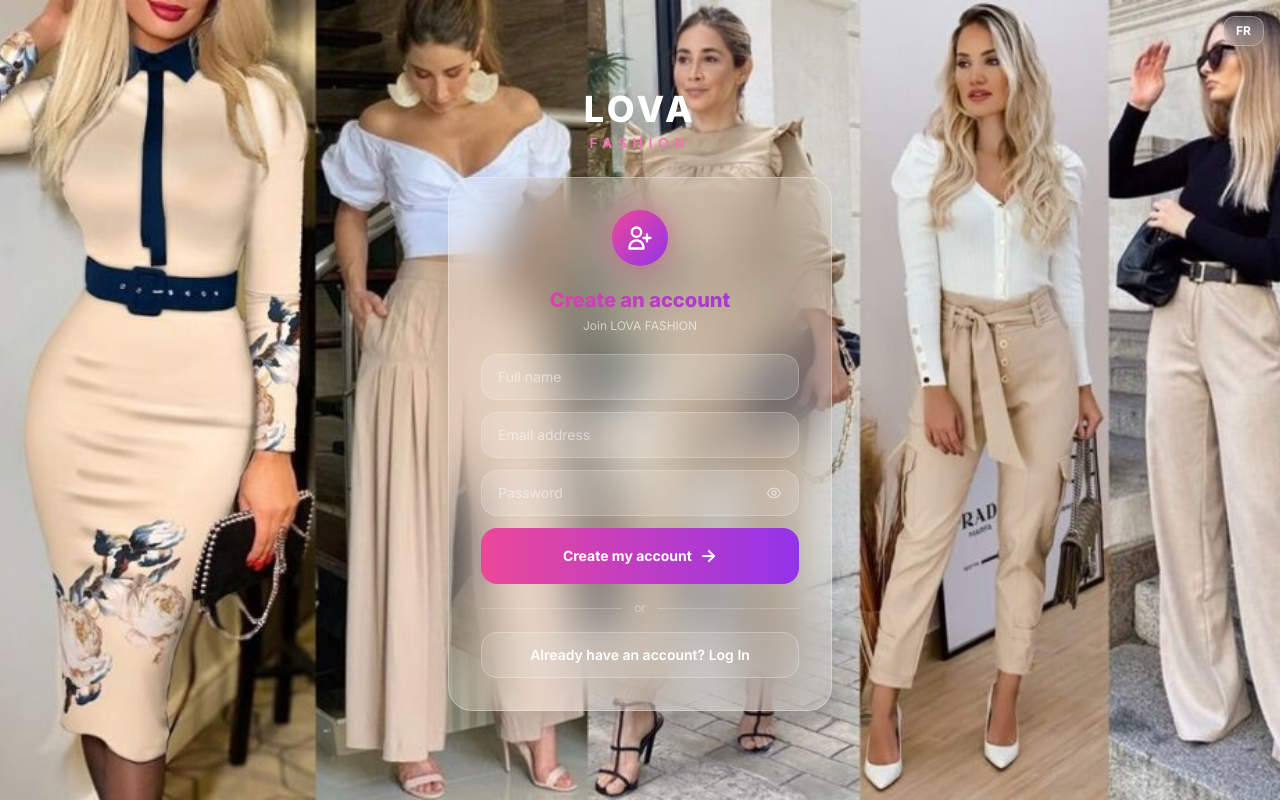
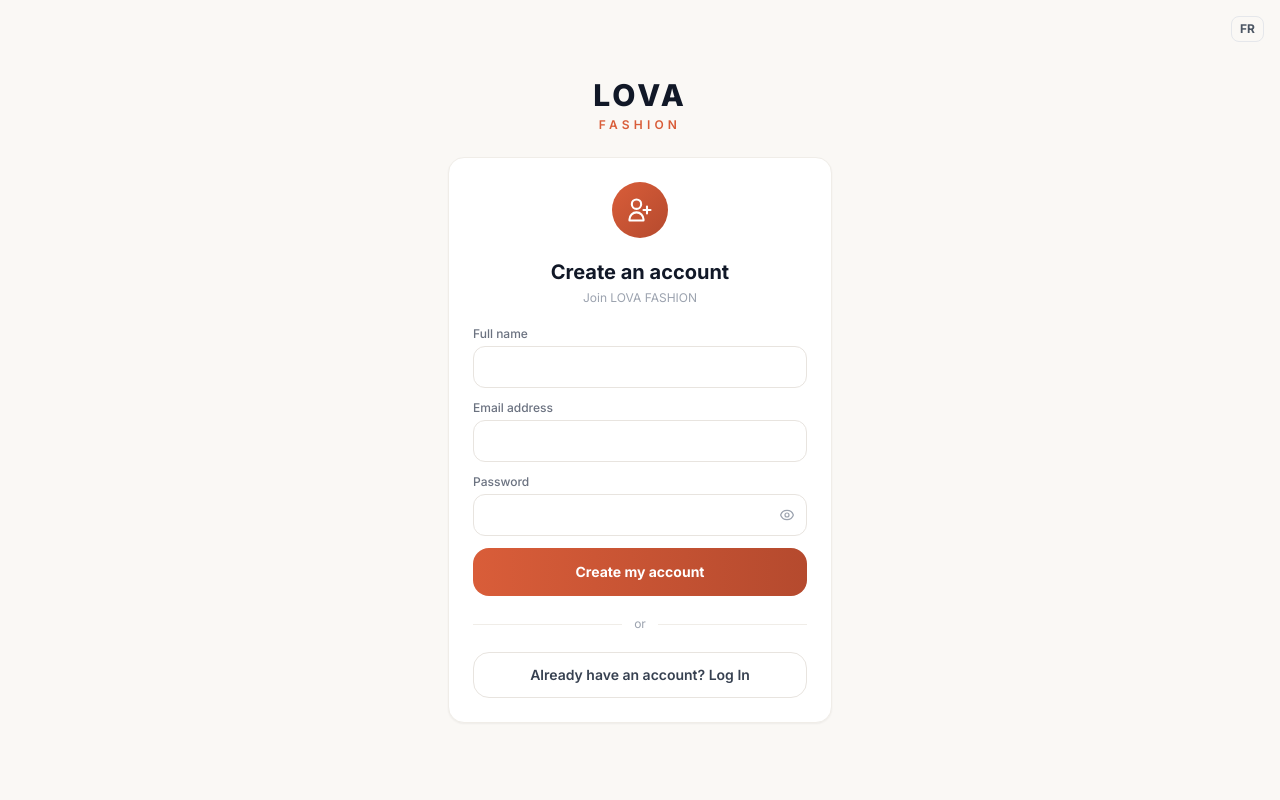
Before and after one commit to Gunter05/lova-fashion, a React (Vite) app in the folder frontend/: page /register in a window 1280 px wide. Built offline with nearby package versions, Linux system fonts and the light colour scheme; no server answers.

Commit message:
refactor(auth): modernize login and register pages with consistent design system

```diff
--- a/frontend/src/modules/auth/LoginPage.jsx
+++ b/frontend/src/modules/auth/LoginPage.jsx
@@ -4,7 +4,6 @@ import { login as loginApi } from '../../api/auth';
 import { useAuth } from '../../context/AuthContext';
 import { useFlow } from '../../context/FlowContext';
 import { useLanguage } from '../../context/LanguageContext';
-import fashionBg from '../../assets/fashion1.png';
 
 export default function LoginPage() {
   const navigate = useNavigate();
@@ -45,171 +44,128 @@ export default function LoginPage() {
   };
 
   return (
-    <div
-      className="relative min-h-screen flex items-center justify-center overflow-hidden"
-      style={{
-        backgroundImage: `url(${fashionBg})`,
-        backgroundSize: 'cover',
-        backgroundPosition: 'center',
-      }}
-    >
-      {/* Floating Language Switcher */}
+    <div className="relative min-h-screen flex items-center justify-center px-4" style={{ background: '#FAF8F5' }}>
+      {/* Language switcher — same style as the in-app header */}
       <button
         onClick={() => changeLanguage(locale === 'en' ? 'fr' : 'en')}
-        className="absolute top-4 right-4 text-xs font-bold px-3 py-1.5 rounded-xl border border-white/30 text-white bg-white/10 hover:bg-white/20 transition z-50 backdrop-blur"
+        className="absolute top-4 right-4 text-xs font-bold px-2 py-1 rounded-lg border border-gray-200 text-gray-600 hover:bg-gray-100 transition"
       >
         {locale === 'en' ? 'FR' : 'EN'}
       </button>
 
-      {/* Glassmorphism Card */}
-      <div className="relative z-10 w-full max-w-sm mx-4">
-        {/* Logo above card */}
+      <div className="w-full max-w-sm">
+        {/* Branding — same treatment as Sidebar/AppLayout */}
         <div className="text-center mb-6">
-          <h1 className="text-4xl font-extrabold tracking-widest text-white">LOVA</h1>
-          <p className="text-pink-400 text-sm font-semibold tracking-[0.4em] uppercase mt-1">Fashion</p>
+          <span className="text-3xl font-extrabold tracking-widest text-gray-900">LOVA</span>
+          <p className="text-xs font-semibold tracking-[0.35em] text-terracotta uppercase mt-1">Fashion</p>
         </div>
 
+        {/* Card — same convention as ProfilePage etc.: white, rounded-2xl, shadow-sm, #F0EDE8 border */}
+        <div className="bg-white rounded-2xl shadow-sm border border-[#F0EDE8] p-6">
+          <div className="flex justify-center mb-5">
             <div
-          className="rounded-3xl p-8 shadow-2xl"
-          style={{
-            background: 'rgba(255,255,255,0.18)',
-            backdropFilter: 'blur(24px)',
-            WebkitBackdropFilter: 'blur(24px)',
-            border: '1px solid rgba(255,255,255,0.3)',
-          }}
+              className="w-14 h-14 rounded-full flex items-center justify-center"
+              style={{ background: 'linear-gradient(135deg, #D95D39, #B54A2E)' }}
             >
-          {/* Avatar */}
-          <div className="flex justify-center mb-6">
-            <div
-              className="w-16 h-16 rounded-full flex items-center justify-center shadow-lg"
-              style={{
-                background: 'linear-gradient(135deg, #EC4899, #9333EA)',
-                boxShadow: '0 0 32px rgba(236,72,153,0.5)',
-              }}
-            >
-              <svg className="w-8 h-8 text-white" fill="none" stroke="currentColor" strokeWidth={2} viewBox="0 0 24 24">
+              <svg className="w-7 h-7 text-white" fill="none" stroke="currentColor" strokeWidth={1.8} viewBox="0 0 24 24">
                 <path strokeLinecap="round" strokeLinejoin="round" d="M16 7a4 4 0 11-8 0 4 4 0 018 0zM12 14a7 7 0 00-7 7h14a7 7 0 00-7-7z" />
               </svg>
             </div>
           </div>
 
-          {/* Title */}
-          <div className="text-center mb-6">
-            <p className="text-white/80 text-sm mb-1">{t('auth.welcome')}</p>
-            <h2
-              className="text-2xl font-extrabold"
-              style={{ background: 'linear-gradient(90deg, #EC4899, #9333EA)', WebkitBackgroundClip: 'text', WebkitTextFillColor: 'transparent' }}
-            >
-              {t('auth.loginTitle')}
-            </h2>
-            <p className="text-white/60 text-xs mt-1">{t('auth.loginSubtitle')}</p>
+          <div className="text-center mb-5">
+            <h2 className="text-xl font-bold text-gray-900">{t('auth.loginTitle')}</h2>
+            <p className="text-xs text-gray-400 mt-1">{t('auth.loginSubtitle')}</p>
           </div>
 
           {error && (
-            <div className="mb-4 rounded-xl bg-red-500/20 border border-red-400/40 px-4 py-3 text-sm text-red-200">
+            <div className="mb-4 rounded-2xl border border-red-100 bg-red-50 px-4 py-3 text-sm text-red-700">
               {error}
             </div>
           )}
 
-          <form onSubmit={handleSubmit} noValidate className="space-y-4">
-            {/* Email */}
-            <div
-              className="flex items-center gap-3 rounded-2xl px-4 py-3"
-              style={{ background: 'rgba(255,255,255,0.15)', border: '1px solid rgba(255,255,255,0.2)' }}
-            >
-              <svg className="w-4 h-4 text-pink-300 shrink-0" fill="none" stroke="currentColor" strokeWidth={2} viewBox="0 0 24 24">
-                <path strokeLinecap="round" strokeLinejoin="round" d="M3 8l7.89 5.26a2 2 0 002.22 0L21 8M5 19h14a2 2 0 002-2V7a2 2 0 00-2-2H5a2 2 0 00-2 2v10a2 2 0 002 2z" />
-              </svg>
+          <form onSubmit={handleSubmit} noValidate className="space-y-3">
+            <div>
+              <label className="block text-xs font-medium text-gray-500 mb-1">{t('auth.email')}</label>
               <input
                 type="email"
                 autoComplete="email"
                 required
                 value={email}
                 onChange={(e) => setEmail(e.target.value)}
-                placeholder={t('auth.email')}
-                className="flex-1 bg-transparent text-sm text-white placeholder-white/50 focus:outline-none"
+                className="w-full rounded-xl border border-[#E8E4DF] px-4 py-2.5 text-sm focus:outline-none focus:border-terracotta bg-white"
               />
             </div>
 
-            {/* Password */}
-            <div
-              className="flex items-center gap-3 rounded-2xl px-4 py-3"
-              style={{ background: 'rgba(255,255,255,0.15)', border: '1px solid rgba(255,255,255,0.2)' }}
-            >
-              <svg className="w-4 h-4 text-pink-300 shrink-0" fill="none" stroke="currentColor" strokeWidth={2} viewBox="0 0 24 24">
-                <path strokeLinecap="round" strokeLinejoin="round" d="M12 15v2m-6 4h12a2 2 0 002-2v-6a2 2 0 00-2-2H6a2 2 0 00-2 2v6a2 2 0 002 2zm10-10V7a4 4 0 00-8 0v4h8z" />
-              </svg>
+            <div>
+              <label className="block text-xs font-medium text-gray-500 mb-1">{t('auth.password')}</label>
+              <div className="relative">
                 <input
                   type={showPwd ? 'text' : 'password'}
                   autoComplete="current-password"
                   required
                   value={mot_de_passe}
                   onChange={(e) => setMotDePasse(e.target.value)}
-                placeholder={t('auth.password')}
-                className="flex-1 bg-transparent text-sm text-white placeholder-white/50 focus:outline-none"
+                  className="w-full rounded-xl border border-[#E8E4DF] px-4 py-2.5 pr-10 text-sm focus:outline-none focus:border-terracotta bg-white"
                 />
-              <button type="button" onClick={() => setShowPwd(!showPwd)} className="text-white/50 hover:text-white/80">
-                {showPwd
-                  ? <svg className="w-4 h-4" fill="none" stroke="currentColor" strokeWidth={2} viewBox="0 0 24 24"><path strokeLinecap="round" strokeLinejoin="round" d="M13.875 18.825A10.05 10.05 0 0112 19c-4.478 0-8.268-2.943-9.543-7a9.97 9.97 0 011.563-3.029m5.858.908a3 3 0 114.243 4.243M9.878 9.878l4.242 4.242M9.88 9.88l-3.29-3.29m7.532 7.532l3.29 3.29M3 3l3.59 3.59m0 0A9.953 9.953 0 0112 5c4.478 0 8.268 2.943 9.543 7a10.025 10.025 0 01-4.132 4.411m0 0L21 21" /></svg>
-                  : <svg className="w-4 h-4" fill="none" stroke="currentColor" strokeWidth={2} viewBox="0 0 24 24"><path strokeLinecap="round" strokeLinejoin="round" d="M15 12a3 3 0 11-6 0 3 3 0 016 0z" /><path strokeLinecap="round" strokeLinejoin="round" d="M2.458 12C3.732 7.943 7.523 5 12 5c4.478 0 8.268 2.943 9.542 7-1.274 4.057-5.064 7-9.542 7-4.477 0-8.268-2.943-9.542-7z" /></svg>
-                }
+                <button
+                  type="button"
+                  onClick={() => setShowPwd(!showPwd)}
+                  className="absolute right-3 top-1/2 -translate-y-1/2 text-gray-400 hover:text-gray-600"
+                >
+                  {showPwd ? (
+                    <svg className="w-4 h-4" fill="none" stroke="currentColor" strokeWidth={1.8} viewBox="0 0 24 24"><path strokeLinecap="round" strokeLinejoin="round" d="M13.875 18.825A10.05 10.05 0 0112 19c-4.478 0-8.268-2.943-9.543-7a9.97 9.97 0 011.563-3.029m5.858.908a3 3 0 114.243 4.243M9.878 9.878l4.242 4.242M9.88 9.88l-3.29-3.29m7.532 7.532l3.29 3.29M3 3l3.59 3.59m0 0A9.953 9.953 0 0112 5c4.478 0 8.268 2.943 9.543 7a10.025 10.025 0 01-4.132 4.411m0 0L21 21" /></svg>
+                  ) : (
+                    <svg className="w-4 h-4" fill="none" stroke="currentColor" strokeWidth={1.8} viewBox="0 0 24 24"><path strokeLinecap="round" strokeLinejoin="round" d="M15 12a3 3 0 11-6 0 3 3 0 016 0z" /><path strokeLinecap="round" strokeLinejoin="round" d="M2.458 12C3.732 7.943 7.523 5 12 5c4.478 0 8.268 2.943 9.542 7-1.274 4.057-5.064 7-9.542 7-4.477 0-8.268-2.943-9.542-7z" /></svg>
+                  )}
                 </button>
               </div>
+            </div>
 
-            {/* Submit */}
-            <button
-              type="submit"
-              disabled={loading}
-              className="w-full rounded-2xl py-3.5 text-sm font-bold text-white flex items-center justify-center gap-2 transition-opacity disabled:opacity-60"
-              style={{ background: 'linear-gradient(90deg, #EC4899, #9333EA)' }}
-            >
-              {loading ? t('auth.loggingIn') : (
-                <>{t('auth.loginBtn')} <span className="text-lg">→</span></>
-              )}
-            </button>
-          </form>
-
-          {/* Remember + forgot */}
-          <div className="flex items-center justify-between mt-4">
+            <div className="flex items-center justify-between pt-1">
               <label className="flex items-center gap-2 cursor-pointer">
                 <input
                   type="checkbox"
                   checked={rememberMe}
                   onChange={(e) => setRememberMe(e.target.checked)}
-                className="w-4 h-4 accent-pink-500 rounded"
+                  className="w-4 h-4 rounded"
+                  style={{ accentColor: '#D95D39' }}
                 />
-              <span className="text-xs text-white/70">{t('auth.rememberMe')}</span>
+                <span className="text-xs text-gray-500">{t('auth.rememberMe')}</span>
               </label>
-            <button type="button" className="text-xs text-pink-400 hover:text-pink-300">
+              <button type="button" className="text-xs font-medium text-terracotta hover:underline">
                 {t('auth.forgotPassword')}
               </button>
             </div>
 
-          {/* Divider */}
+            <button
+              type="submit"
+              disabled={loading}
+              className="w-full rounded-2xl py-3.5 text-sm font-bold text-white disabled:opacity-50 mt-1"
+              style={{ background: 'linear-gradient(90deg, #D95D39, #B54A2E)' }}
+            >
+              {loading ? t('auth.loggingIn') : t('auth.loginBtn')}
+            </button>
+          </form>
+
           <div className="flex items-center gap-3 my-5">
-            <div className="flex-1 h-px" style={{ background: 'rgba(255,255,255,0.2)' }} />
-            <span className="text-xs text-white/40">{t('common.or')}</span>
-            <div className="flex-1 h-px" style={{ background: 'rgba(255,255,255,0.2)' }} />
+            <div className="flex-1 h-px bg-[#F0EDE8]" />
+            <span className="text-xs text-gray-400">{t('common.or')}</span>
+            <div className="flex-1 h-px bg-[#F0EDE8]" />
           </div>
 
-          {/* Register */}
           <Link
             to="/register"
-            className="flex items-center justify-center gap-2 w-full rounded-2xl py-3 text-sm font-semibold transition"
-            style={{ background: 'rgba(255,255,255,0.1)', border: '1px solid rgba(255,255,255,0.25)', color: 'white' }}
+            className="flex items-center justify-center w-full rounded-2xl py-3 text-sm font-semibold text-gray-700 border border-[#E8E4DF] hover:bg-gray-50 transition"
           >
-            <svg className="w-4 h-4 text-pink-400" fill="none" stroke="currentColor" strokeWidth={2} viewBox="0 0 24 24">
-              <path strokeLinecap="round" strokeLinejoin="round" d="M18 9v3m0 0v3m0-3h3m-3 0h-3m-2-5a4 4 0 11-8 0 4 4 0 018 0zM3 20a6 6 0 0112 0v1H3v-1z" />
-            </svg>
             {t('auth.createAccount')}
           </Link>
 
-          {/* Legal */}
-          <p className="text-center text-xs text-white/40 mt-4">
+          <p className="text-center text-xs text-gray-400 mt-4">
             {locale === 'en' ? 'By continuing, you accept our ' : 'En continuant, vous acceptez nos '}
-            <span className="text-pink-400 cursor-pointer hover:underline">{t('auth.terms')}</span>
+            <span className="text-terracotta cursor-pointer hover:underline">{t('auth.terms')}</span>
             {locale === 'en' ? ' and our ' : ' et notre '}
-            <span className="text-pink-400 cursor-pointer hover:underline">{t('auth.privacy')}</span>
+            <span className="text-terracotta cursor-pointer hover:underline">{t('auth.privacy')}</span>
           </p>
         </div>
       </div>
--- a/frontend/src/modules/auth/RegisterPage.jsx
+++ b/frontend/src/modules/auth/RegisterPage.jsx
@@ -2,7 +2,6 @@ import { useState } from 'react';
 import { Link, useNavigate } from 'react-router-dom';
 import { register as registerApi } from '../../api/auth';
 import { useLanguage } from '../../context/LanguageContext';
-import fashionBg from '../../assets/fashion1.png';
 
 export default function RegisterPage() {
   const navigate = useNavigate();
@@ -49,92 +48,71 @@ export default function RegisterPage() {
   };
 
   return (
-    <div
-      className="relative min-h-screen flex items-center justify-center overflow-hidden py-8"
-      style={{
-        backgroundImage: `url(${fashionBg})`,
-        backgroundSize: 'cover',
-        backgroundPosition: 'center',
-      }}
-    >
-      {/* Floating Language Switcher */}
+    <div className="relative min-h-screen flex items-center justify-center px-4 py-8" style={{ background: '#FAF8F5' }}>
       <button
         onClick={() => changeLanguage(locale === 'en' ? 'fr' : 'en')}
-        className="absolute top-4 right-4 text-xs font-bold px-3 py-1.5 rounded-xl border border-white/30 text-white bg-white/10 hover:bg-white/20 transition z-50 backdrop-blur"
+        className="absolute top-4 right-4 text-xs font-bold px-2 py-1 rounded-lg border border-gray-200 text-gray-600 hover:bg-gray-100 transition"
       >
         {locale === 'en' ? 'FR' : 'EN'}
       </button>
 
-      <div className="relative z-10 w-full max-w-sm mx-4">
+      <div className="w-full max-w-sm">
         <div className="text-center mb-6">
-          <h1 className="text-4xl font-extrabold tracking-widest text-white">LOVA</h1>
-          <p className="text-pink-400 text-sm font-semibold tracking-[0.4em] uppercase mt-1">Fashion</p>
+          <span className="text-3xl font-extrabold tracking-widest text-gray-900">LOVA</span>
+          <p className="text-xs font-semibold tracking-[0.35em] text-terracotta uppercase mt-1">Fashion</p>
         </div>
 
-        <div
-          className="rounded-3xl p-8 shadow-2xl"
-          style={{
-            background: 'rgba(255,255,255,0.18)',
-            backdropFilter: 'blur(24px)',
-            WebkitBackdropFilter: 'blur(24px)',
-            border: '1px solid rgba(255,255,255,0.3)',
-          }}
-        >
-          {/* Avatar */}
+        <div className="bg-white rounded-2xl shadow-sm border border-[#F0EDE8] p-6">
           <div className="flex justify-center mb-5">
             <div
-              className="w-14 h-14 rounded-full flex items-center justify-center shadow-lg"
-              style={{ background: 'linear-gradient(135deg, #EC4899, #9333EA)', boxShadow: '0 0 28px rgba(236,72,153,0.5)' }}
+              className="w-14 h-14 rounded-full flex items-center justify-center"
+              style={{ background: 'linear-gradient(135deg, #D95D39, #B54A2E)' }}
             >
-              <svg className="w-7 h-7 text-white" fill="none" stroke="currentColor" strokeWidth={2} viewBox="0 0 24 24">
+              <svg className="w-7 h-7 text-white" fill="none" stroke="currentColor" strokeWidth={1.8} viewBox="0 0 24 24">
                 <path strokeLinecap="round" strokeLinejoin="round" d="M18 9v3m0 0v3m0-3h3m-3 0h-3m-2-5a4 4 0 11-8 0 4 4 0 018 0zM3 20a6 6 0 0112 0v1H3v-1z" />
               </svg>
             </div>
           </div>
 
           <div className="text-center mb-5">
-            <h2
-              className="text-xl font-extrabold"
-              style={{ background: 'linear-gradient(90deg, #EC4899, #9333EA)', WebkitBackgroundClip: 'text', WebkitTextFillColor: 'transparent' }}
-            >
-              {t('auth.joinTitle')}
-            </h2>
-            <p className="text-white/60 text-xs mt-1">{t('auth.joinSubtitle')}</p>
+            <h2 className="text-xl font-bold text-gray-900">{t('auth.joinTitle')}</h2>
+            <p className="text-xs text-gray-400 mt-1">{t('auth.joinSubtitle')}</p>
           </div>
 
           {error && (
-            <div className="mb-4 rounded-xl bg-red-500/20 border border-red-400/40 px-4 py-3 text-sm text-red-200">
+            <div className="mb-4 rounded-2xl border border-red-100 bg-red-50 px-4 py-3 text-sm text-red-700">
               {error}
             </div>
           )}
 
           <form onSubmit={handleSubmit} noValidate className="space-y-3">
-            {[
-              { name: 'nom',   placeholder: t('auth.fullName'),    type: 'text'  },
-              { name: 'email', placeholder: t('auth.email'),       type: 'email' },
-            ].map(({ name, placeholder, type }) => (
-              <div
-                key={name}
-                className="flex items-center gap-3 rounded-2xl px-4 py-3"
-                style={{ background: 'rgba(255,255,255,0.15)', border: '1px solid rgba(255,255,255,0.2)' }}
-              >
+            <div>
+              <label className="block text-xs font-medium text-gray-500 mb-1">{t('auth.fullName')}</label>
               <input
-                  name={name}
-                  type={type}
+                name="nom"
+                type="text"
                 required
-                  value={form[name]}
+                value={form.nom}
                 onChange={handleChange}
-                  placeholder={placeholder}
-                  className="flex-1 bg-transparent text-sm text-white placeholder-white/50 focus:outline-none"
+                className="w-full rounded-xl border border-[#E8E4DF] px-4 py-2.5 text-sm focus:outline-none focus:border-terracotta bg-white"
               />
             </div>
-            ))}
 
-            {/* Password */}
-            <div
-              className="flex items-center gap-3 rounded-2xl px-4 py-3"
-              style={{ background: 'rgba(255,255,255,0.15)', border: '1px solid rgba(255,255,255,0.2)' }}
-            >
+            <div>
+              <label className="block text-xs font-medium text-gray-500 mb-1">{t('auth.email')}</label>
+              <input
+                name="email"
+                type="email"
+                required
+                value={form.email}
+                onChange={handleChange}
+                className="w-full rounded-xl border border-[#E8E4DF] px-4 py-2.5 text-sm focus:outline-none focus:border-terracotta bg-white"
+              />
+            </div>
+
+            <div>
+              <label className="block text-xs font-medium text-gray-500 mb-1">{t('auth.password')}</label>
+              <div className="relative">
                 <input
                   name="mot_de_passe"
                   type={showPwd ? 'text' : 'password'}
@@ -142,37 +120,41 @@ export default function RegisterPage() {
                   required
                   value={form.mot_de_passe}
                   onChange={handleChange}
-                placeholder={t('auth.password')}
-                className="flex-1 bg-transparent text-sm text-white placeholder-white/50 focus:outline-none"
+                  className="w-full rounded-xl border border-[#E8E4DF] px-4 py-2.5 pr-10 text-sm focus:outline-none focus:border-terracotta bg-white"
                 />
-              <button type="button" onClick={() => setShowPwd(!showPwd)} className="text-white/50 hover:text-white/80">
-                <svg className="w-4 h-4" fill="none" stroke="currentColor" strokeWidth={2} viewBox="0 0 24 24">
-                  <path strokeLinecap="round" strokeLinejoin="round" d="M15 12a3 3 0 11-6 0 3 3 0 016 0z" />
-                  <path strokeLinecap="round" strokeLinejoin="round" d="M2.458 12C3.732 7.943 7.523 5 12 5c4.478 0 8.268 2.943 9.542 7-1.274 4.057-5.064 7-9.542 7-4.477 0-8.268-2.943-9.542-7z" />
-                </svg>
+                <button
+                  type="button"
+                  onClick={() => setShowPwd(!showPwd)}
+                  className="absolute right-3 top-1/2 -translate-y-1/2 text-gray-400 hover:text-gray-600"
+                >
+                  {showPwd ? (
+                    <svg className="w-4 h-4" fill="none" stroke="currentColor" strokeWidth={1.8} viewBox="0 0 24 24"><path strokeLinecap="round" strokeLinejoin="round" d="M13.875 18.825A10.05 10.05 0 0112 19c-4.478 0-8.268-2.943-9.543-7a9.97 9.97 0 011.563-3.029m5.858.908a3 3 0 114.243 4.243M9.878 9.878l4.242 4.242M9.88 9.88l-3.29-3.29m7.532 7.532l3.29 3.29M3 3l3.59 3.59m0 0A9.953 9.953 0 0112 5c4.478 0 8.268 2.943 9.543 7a10.025 10.025 0 01-4.132 4.411m0 0L21 21" /></svg>
+                  ) : (
+                    <svg className="w-4 h-4" fill="none" stroke="currentColor" strokeWidth={1.8} viewBox="0 0 24 24"><path strokeLinecap="round" strokeLinejoin="round" d="M15 12a3 3 0 11-6 0 3 3 0 016 0z" /><path strokeLinecap="round" strokeLinejoin="round" d="M2.458 12C3.732 7.943 7.523 5 12 5c4.478 0 8.268 2.943 9.542 7-1.274 4.057-5.064 7-9.542 7-4.477 0-8.268-2.943-9.542-7z" /></svg>
+                  )}
                 </button>
+              </div>
             </div>
 
             <button
               type="submit"
               disabled={loading}
-              className="w-full rounded-2xl py-3.5 text-sm font-bold text-white flex items-center justify-center gap-2 transition-opacity disabled:opacity-60 mt-1"
-              style={{ background: 'linear-gradient(90deg, #EC4899, #9333EA)' }}
+              className="w-full rounded-2xl py-3.5 text-sm font-bold text-white disabled:opacity-50 mt-1"
+              style={{ background: 'linear-gradient(90deg, #D95D39, #B54A2E)' }}
             >
-              {loading ? t('auth.registering') : <>{t('auth.registerBtn')} <span className="text-lg">→</span></>}
+              {loading ? t('auth.registering') : t('auth.registerBtn')}
             </button>
           </form>
 
-          <div className="flex items-center gap-3 my-4">
-            <div className="flex-1 h-px" style={{ background: 'rgba(255,255,255,0.2)' }} />
-            <span className="text-xs text-white/40">{t('common.or')}</span>
-            <div className="flex-1 h-px" style={{ background: 'rgba(255,255,255,0.2)' }} />
+          <div className="flex items-center gap-3 my-5">
+            <div className="flex-1 h-px bg-[#F0EDE8]" />
+            <span className="text-xs text-gray-400">{t('common.or')}</span>
+            <div className="flex-1 h-px bg-[#F0EDE8]" />
           </div>
 
           <Link
             to="/login"
-            className="flex items-center justify-center gap-2 w-full rounded-2xl py-3 text-sm font-semibold transition"
-            style={{ background: 'rgba(255,255,255,0.1)', border: '1px solid rgba(255,255,255,0.25)', color: 'white' }}
+            className="flex items-center justify-center w-full rounded-2xl py-3 text-sm font-semibold text-gray-700 border border-[#E8E4DF] hover:bg-gray-50 transition"
           >
             {t('auth.alreadyHaveAccount')}
           </Link>
```
Lines whose indentation alone changed are shown as unchanged.
